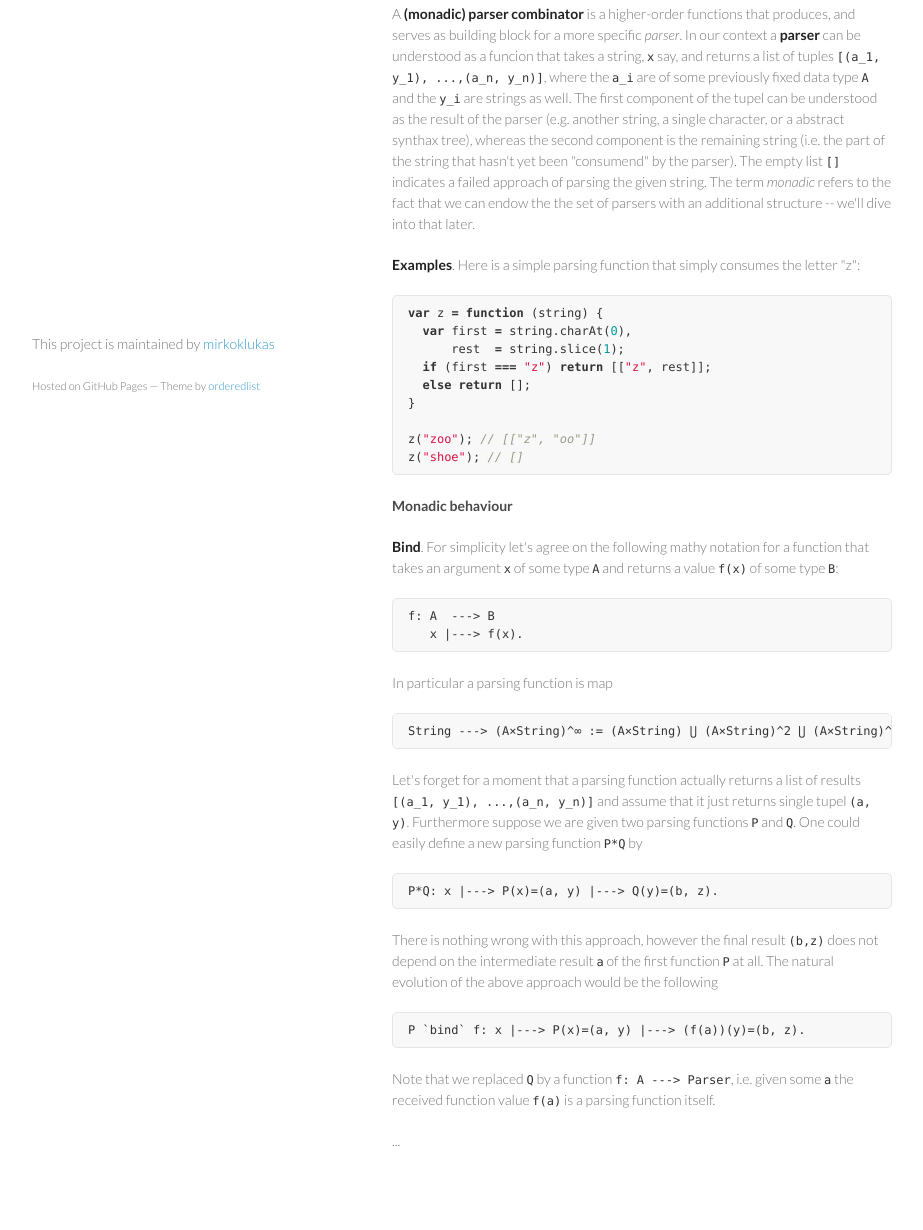
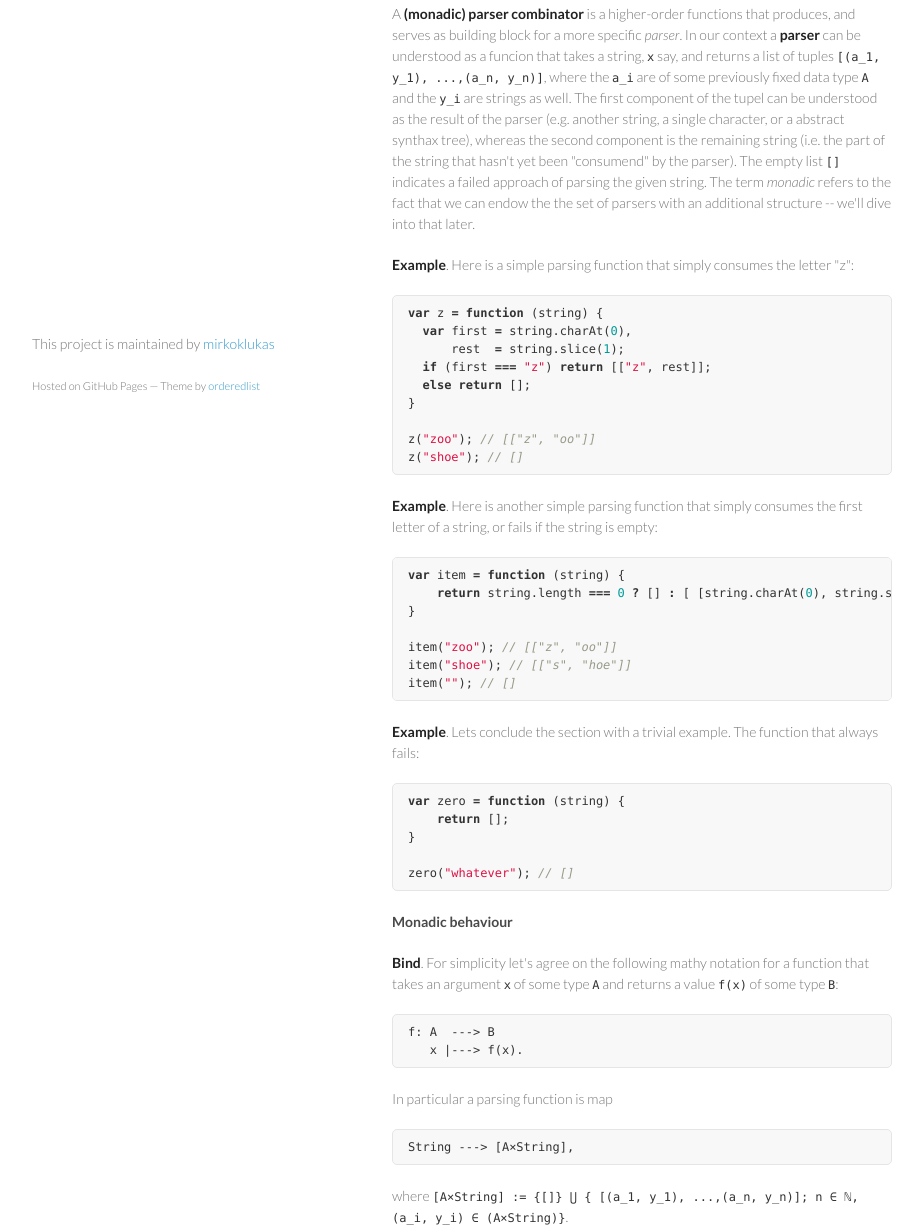
Before and after one commit to mirkoklukas/parser-combinator-js, a plain HTML site: page index.html in a window 1280 px wide. Shown: the part 335-1565 px from the top of the page, without its empty margins (178-1101 px from the left). Drawn offline with Linux system fonts and the light colour scheme.

Commit message:
Create gh-pages branch via GitHub

```diff
--- a/index.html
+++ b/index.html
@@ -42,7 +42,7 @@
 
 <p>A <strong>(monadic) parser combinator</strong> is a higher-order functions that produces, and serves as building block for a more specific <em>parser</em>. In our context a <strong>parser</strong> can be understood as a funcion that takes a string, <code>x</code> say, and returns a list of tuples <code>[(a_1, y_1), ...,(a_n, y_n)]</code>, where the <code>a_i</code> are of some previously fixed data type <code>A</code> and the <code>y_i</code> are strings as well. The first component of the tupel can be understood as the result of the parser (e.g. another string, a single character, or a abstract synthax tree), whereas the second component is the remaining string (i.e. the part of the string that hasn't yet been "consumend" by the parser). The empty list <code>[]</code> indicates a failed approach of parsing the given string. The term <em>monadic</em> refers to the fact that we can endow the the set of parsers with an additional structure -- we'll dive into that later.</p>
 
-<p><strong>Examples</strong>. Here is a simple parsing function that simply consumes the letter "z":</p>
+<p><strong>Example</strong>. Here is a simple parsing function that simply consumes the letter "z":</p>
 
 <div class="highlight highlight-JavaScript"><pre><span class="kd">var</span> <span class="nx">z</span> <span class="o">=</span> <span class="kd">function</span> <span class="p">(</span><span class="nx">string</span><span class="p">)</span> <span class="p">{</span>
   <span class="kd">var</span> <span class="nx">first</span> <span class="o">=</span> <span class="nx">string</span><span class="p">.</span><span class="nx">charAt</span><span class="p">(</span><span class="mi">0</span><span class="p">),</span>
@@ -53,6 +53,26 @@
 
 <span class="nx">z</span><span class="p">(</span><span class="s2">"zoo"</span><span class="p">);</span> <span class="c1">// [["z", "oo"]] </span>
 <span class="nx">z</span><span class="p">(</span><span class="s2">"shoe"</span><span class="p">);</span> <span class="c1">// [] </span>
+</pre></div>
+
+<p><strong>Example</strong>. Here is another simple parsing function that simply consumes the first letter of a string, or fails if the string is empty:</p>
+
+<div class="highlight highlight-JavaScript"><pre><span class="kd">var</span> <span class="nx">item</span> <span class="o">=</span> <span class="kd">function</span> <span class="p">(</span><span class="nx">string</span><span class="p">)</span> <span class="p">{</span>
+    <span class="k">return</span> <span class="nx">string</span><span class="p">.</span><span class="nx">length</span> <span class="o">===</span> <span class="mi">0</span> <span class="o">?</span> <span class="p">[]</span> <span class="o">:</span> <span class="p">[</span> <span class="p">[</span><span class="nx">string</span><span class="p">.</span><span class="nx">charAt</span><span class="p">(</span><span class="mi">0</span><span class="p">),</span> <span class="nx">string</span><span class="p">.</span><span class="nx">slice</span><span class="p">(</span><span class="mi">1</span><span class="p">)]</span> <span class="p">];</span>
+<span class="p">}</span>
+
+<span class="nx">item</span><span class="p">(</span><span class="s2">"zoo"</span><span class="p">);</span> <span class="c1">// [["z", "oo"]] </span>
+<span class="nx">item</span><span class="p">(</span><span class="s2">"shoe"</span><span class="p">);</span> <span class="c1">// [["s", "hoe"]] </span>
+<span class="nx">item</span><span class="p">(</span><span class="s2">""</span><span class="p">);</span> <span class="c1">// [] </span>
+</pre></div>
+
+<p><strong>Example</strong>. Lets conclude the section with a trivial example. The function that always fails:</p>
+
+<div class="highlight highlight-JavaScript"><pre><span class="kd">var</span> <span class="nx">zero</span> <span class="o">=</span> <span class="kd">function</span> <span class="p">(</span><span class="nx">string</span><span class="p">)</span> <span class="p">{</span>
+    <span class="k">return</span> <span class="p">[];</span>
+<span class="p">}</span>
+
+<span class="nx">zero</span><span class="p">(</span><span class="s2">"whatever"</span><span class="p">);</span> <span class="c1">// [] </span>
 </pre></div>
 
 <h4>
@@ -66,8 +86,10 @@
 
 <p>In particular a parsing function is map </p>
 
-<pre><code>String ---&gt; (A×String)^∞ := (A×String) ⋃ (A×String)^2 ⋃ (A×String)^3 ⋃ ...
+<pre><code>String ---&gt; [A×String],
 </code></pre>
+
+<p>where <code>[A×String] := {[]} ⋃ { [(a_1, y_1), ...,(a_n, y_n)]; n ∈ ℕ, (a_i, y_i) ∈ (A×String)}</code>.</p>
 
 <p>Let's forget for a moment that a parsing function actually returns a list of results <code>[(a_1, y_1), ...,(a_n, y_n)]</code> and assume that it just returns single tupel <code>(a, y)</code>. Furthermore suppose we are given two parsing functions <code>P</code> and <code>Q</code>. One could easily define a new parsing function <code>P*Q</code> by</p>
 
```
Also changed, not shown: params.json (+1 -1 lines).
